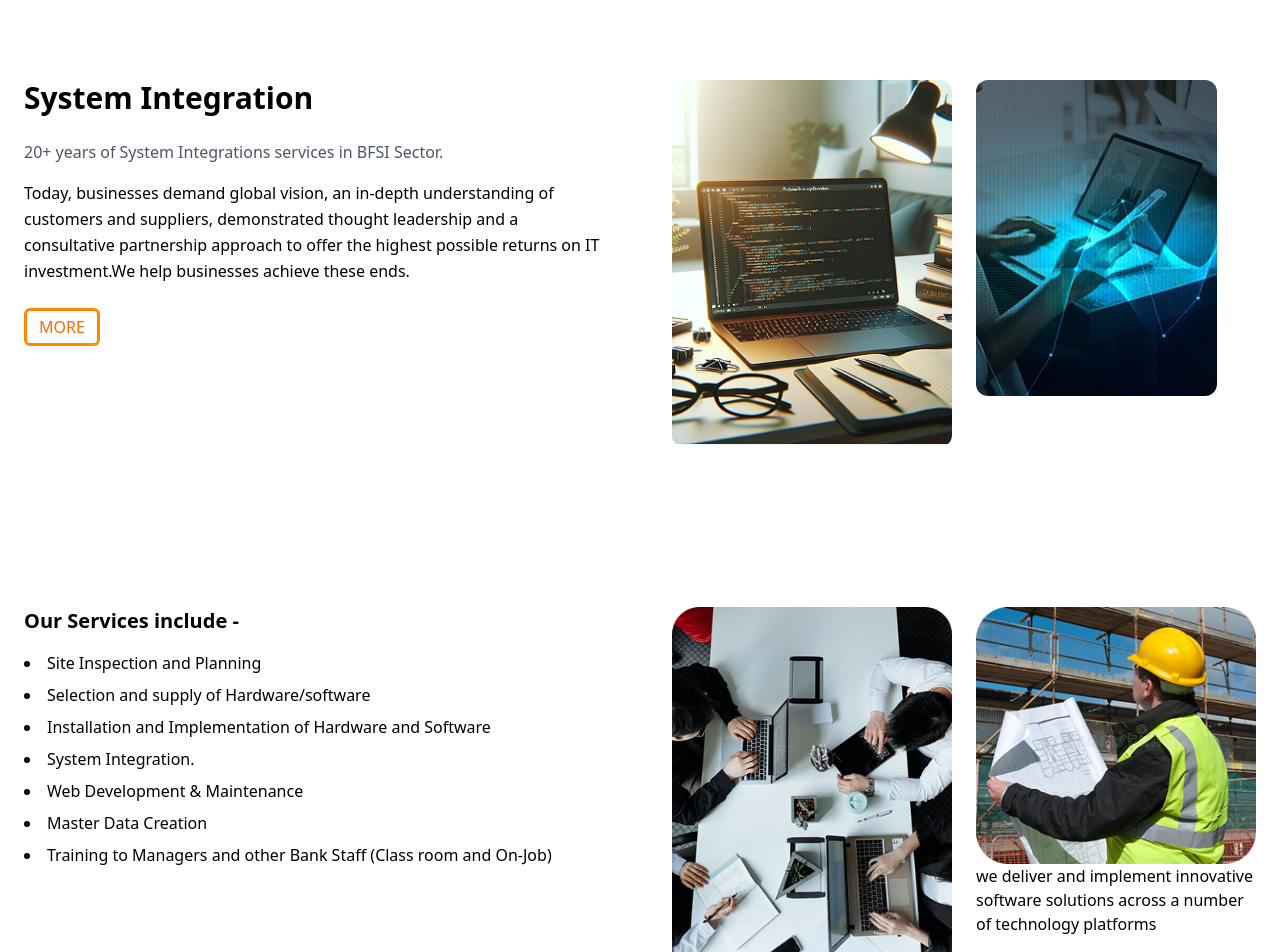
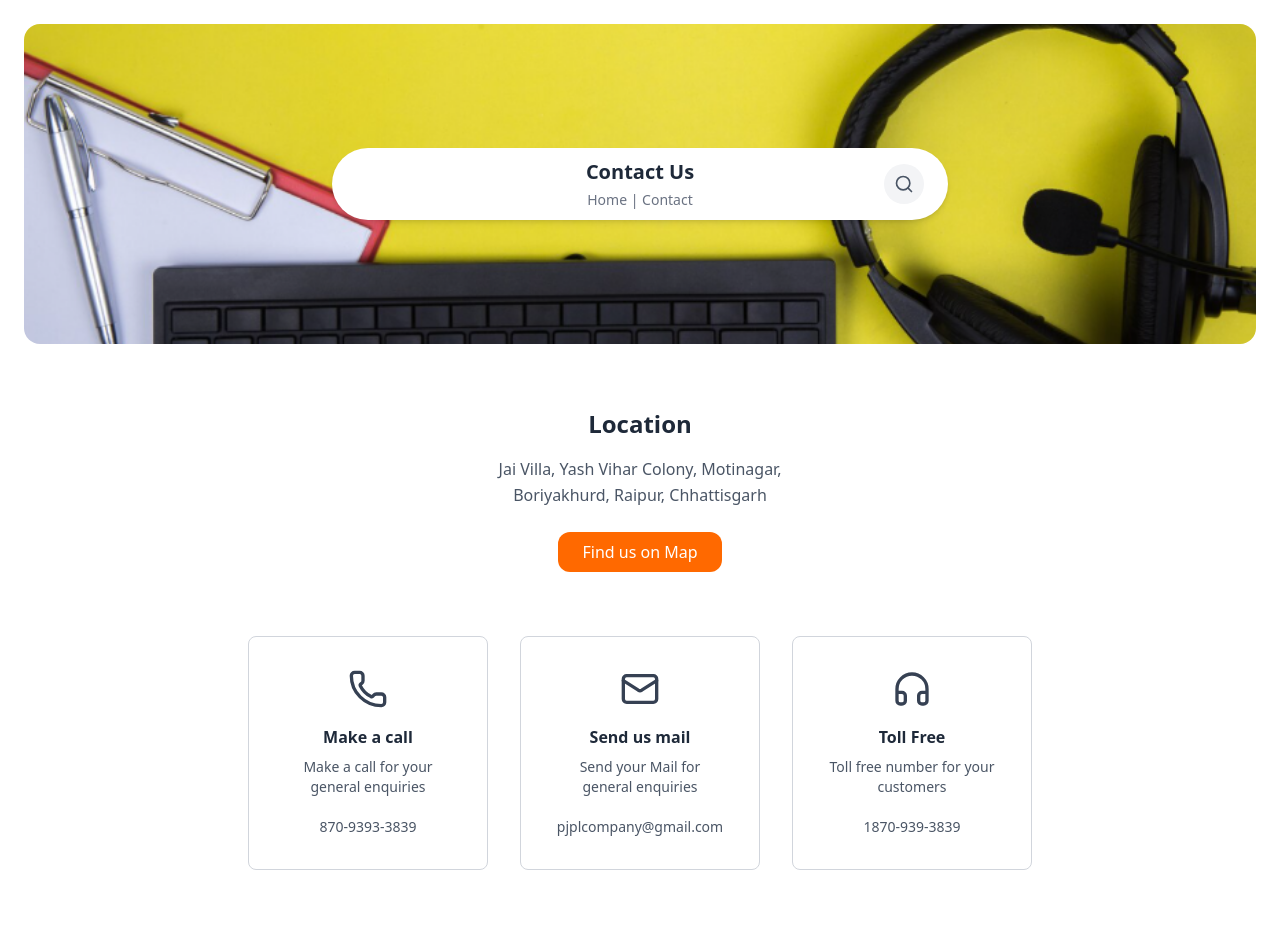
Before and after one commit to Vaibhav8075/PSAI-Project, a React (Vite) app: page / in a window 1280 px wide. Shown: the top 952 px of the page. Built offline with nearby package versions, Linux system fonts and the light colour scheme.

Commit message:
contact page done

```diff
--- a/package.json
+++ b/package.json
@@ -12,6 +12,7 @@
   "dependencies": {
     "@tailwindcss/vite": "^4.1.18",
     "gsap": "^3.14.2",
+    "lucide-react": "^0.562.0",
     "react": "^19.2.0",
     "react-dom": "^19.2.0",
     "react-icons": "^5.5.0",
--- a/src/App.jsx
+++ b/src/App.jsx
@@ -3,13 +3,14 @@ import Services from "./components/services.jsx";
 import SystemIntegrate from "./components/SystemIntegrate.jsx";
 import SocialMediaMarketing from "./components/social-media-marketing/SocialMediaMarketing.jsx";
 
+import ContactUs from "./components/contact-us/ContactUs.jsx";
 const App = () => {
   return (
     <div>
       {/* <Services /> */}
-      <SystemIntegrate />
+      {/*<SystemIntegrate /> */}
       {/*<SocialMediaMarketing/> */}
-
+      <ContactUs/>
     </div>
   );
 };
--- /dev/null
+++ b/src/components/contact-us/ContactHero.jsx
@@ -0,0 +1,36 @@
+import { Search } from "lucide-react";
+import heroBg from "../../assets/images/contact-bg.png";
+
+const ContactHero = () => {
+  return (
+    <section className="mx-6 mt-6 rounded-2xl overflow-hidden">
+      <div
+        className="h-[320px] bg-cover bg-center flex items-center justify-center"
+        style={{ backgroundImage: `url(${heroBg})` }}
+      >
+        <div className="bg-white rounded-full w-1/2 py-4 px-6 flex items-center shadow-md relative">
+
+          {/* Centered Text */}
+          <div className="absolute left-1/2 -translate-x-1/2 text-center">
+            <h2 className="text-xl mb-1 font-semibold text-gray-800">
+              Contact Us
+            </h2>
+            <p className="text-sm text-gray-500">
+              Home | Contact
+            </p>
+          </div>
+
+          {/* Right Aligned Search Icon */}
+          <div className="ml-auto">
+            <div className="w-10 h-10 flex items-center justify-center rounded-full bg-gray-100">
+              <Search className="w-5 h-5 text-gray-600" />
+            </div>
+          </div>
+
+        </div>
+      </div>
+    </section>
+  );
+};
+
+export default ContactHero;
--- /dev/null
+++ b/src/components/contact-us/ContactInfoCards.jsx
@@ -0,0 +1,43 @@
+import { Phone, Mail, Headphones } from "lucide-react";
+
+const ContactInfoCards = () => {
+  return (
+    <section className="flex justify-center gap-8 mt-16 mb-20 flex-wrap">
+
+      <div className="border border-gray-300 rounded-lg w-[240px] p-8 text-center">
+        <Phone className="w-10 h-10 mx-auto mb-4 text-gray-700" />
+        <h4 className="font-semibold text-gray-800 mb-2">
+          Make a call
+        </h4>
+        <p className="text-gray-600 text-sm">
+            Make a call for your general enquiries<br></br><br></br>
+          870-9393-3839
+        </p>
+      </div>
+
+      <div className="border border-gray-300 rounded-lg w-[240px] p-8 text-center">
+        <Mail className="w-10 h-10 mx-auto mb-4 text-gray-700" />
+        <h4 className="font-semibold text-gray-800 mb-2">
+          Send us mail
+        </h4>
+        <p className="text-gray-600 text-sm">
+            Send your Mail for general enquiries<br></br><br></br>
+          pjplcompany@gmail.com
+        </p>
+      </div>
+
+      <div className="border border-gray-300 rounded-lg w-[240px] p-8 text-center">
+        <Headphones className="w-10 h-10 mx-auto mb-4 text-gray-700" />
+        <h4 className="font-semibold text-gray-800 mb-2">
+          Toll Free
+        </h4>
+        <p className="text-gray-600 text-sm">
+          Toll free number for your customers<br></br><br></br>1870-939-3839
+        </p>
+      </div>
+
+    </section>
+  );
+};
+
+export default ContactInfoCards;
--- /dev/null
+++ b/src/components/contact-us/ContactUs.jsx
@@ -0,0 +1,15 @@
+import ContactHero from "./ContactHero";
+import LocationSection from "./LocationSection";
+import ContactInfoCards from "./ContactInfoCards";
+
+const ContactUs = () => {
+  return (
+    <div className="w-full">
+      <ContactHero />
+      <LocationSection />
+      <ContactInfoCards />
+    </div>
+  );
+};
+
+export default ContactUs;
--- /dev/null
+++ b/src/components/contact-us/LocationSection.jsx
@@ -0,0 +1,19 @@
+const LocationSection = () => {
+  return (
+    <section className="text-center mt-16">
+      <h2 className="text-2xl font-semibold text-gray-800 mb-4">
+        Location
+      </h2>
+
+      <p className="text-gray-600 leading-relaxed">
+        Jai Villa, Yash Vihar Colony, Motinagar,<br></br> Boriyakhurd, Raipur, Chhattisgarh
+      </p>
+
+      <button className="mt-6 bg-orange-500 hover:bg-orange-600 text-white px-6 py-2 rounded-xl transition">
+        Find us on Map
+      </button>
+    </section>
+  );
+};
+
+export default LocationSection;
```
Also changed, not shown: src/assets/images/contact-bg.png (added), 1 other file (tests, documents, lock files or other folders).
